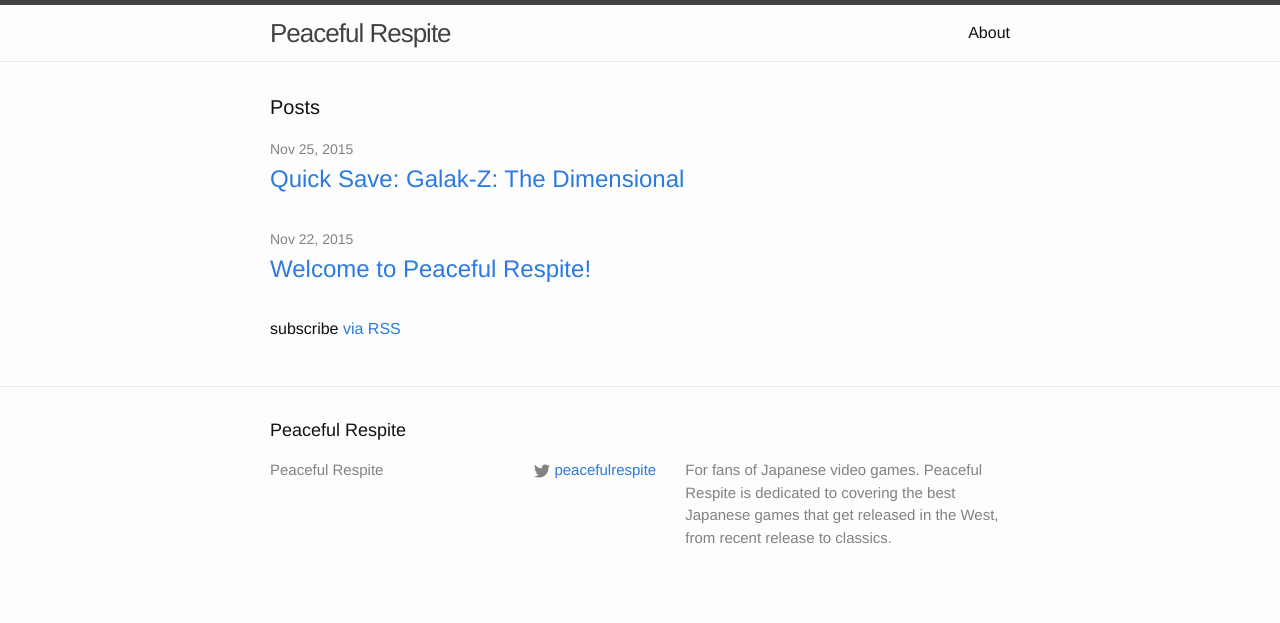
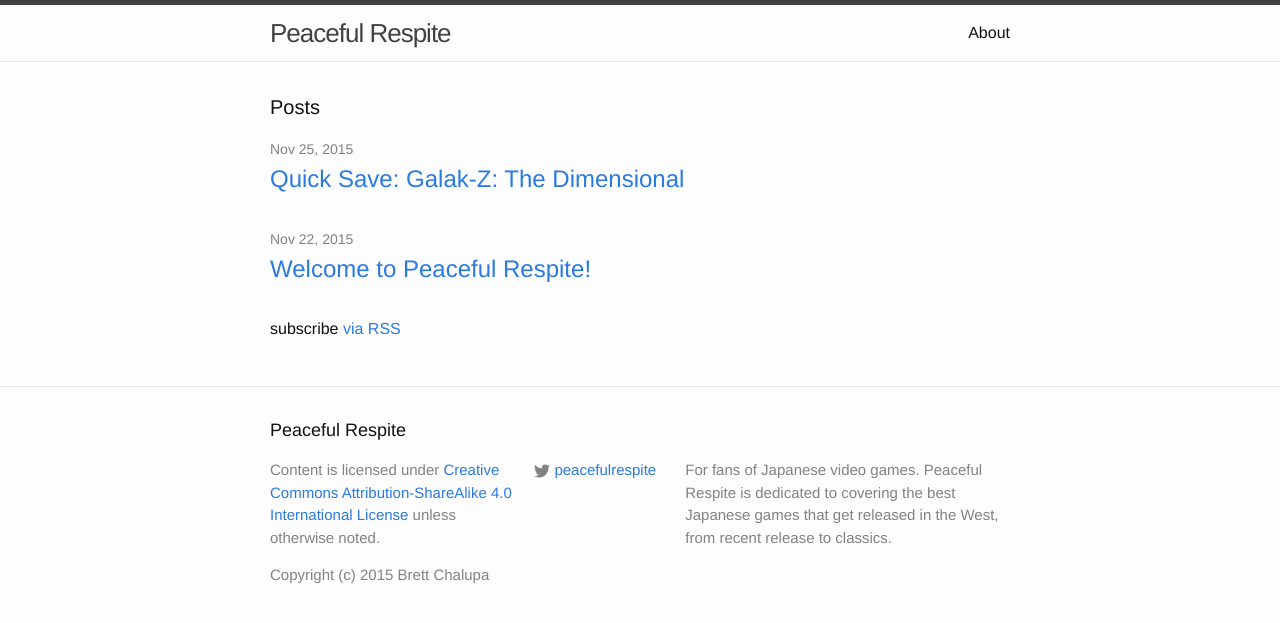
Before and after one commit to peacefulrespite/peacefulrespite.github.io, a Jekyll site: the page built from index.html, in a window 1280 px wide. Shown: the top 623 px of the page. Built offline with Jekyll 4.4.1, drawn with Linux system fonts in a browser that asks for light colours.

Commit message:
Add content license to footer
This makes it clear that all content is licensed under Creative Commons.

```diff
--- a/_includes/footer.html
+++ b/_includes/footer.html
@@ -6,10 +6,8 @@
 
     <div class="footer-col-wrapper">
       <div class="footer-col footer-col-1">
-        <ul class="contact-list">
-          <li>{{ site.title }}</li>
-          <li><a href="mailto:{{ site.email }}">{{ site.email }}</a></li>
-        </ul>
+        <p>Content is licensed under <a href="http://creativecommons.org/licenses/by-sa/4.0/">Creative Commons Attribution-ShareAlike 4.0 International License</a> unless otherwise noted.</p>
+        <p>Copyright (c) 2015 Brett Chalupa</p>
       </div>
 
       <div class="footer-col footer-col-2">
```
